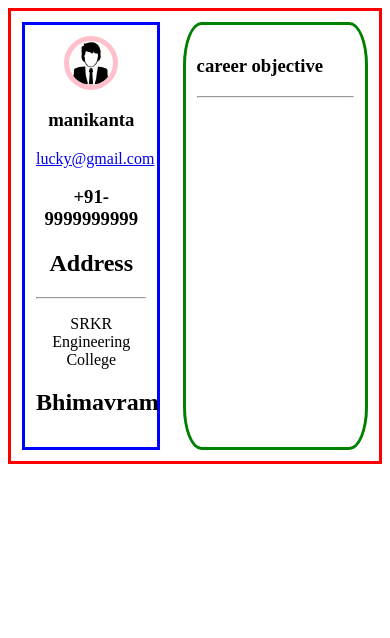
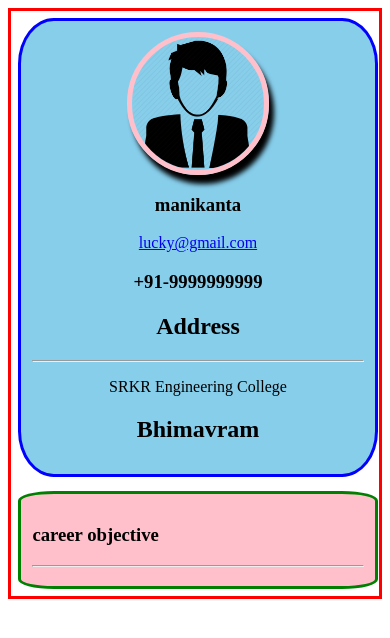
Before and after one commit to manikantalucky/Mani-Apps, a plain HTML site: page index.html in a window 390 px wide. Drawn offline with Linux system fonts and the light colour scheme.

Commit message:
commited

```diff
--- a/index.html
+++ b/index.html
@@ -1,6 +1,7 @@
 <html>
 <head>
   <title>resume</title>
+  <meta name="viewport" content="width=device-width, initial-value=1%">
   <link rel="stylesheet" href="style.css">
 </head>
 <body>
--- a/style.css
+++ b/style.css
@@ -1,30 +1,68 @@
 .parent{
-  display:flex;
+  display: flex;
   flex-direction: row;
-  border:3px solid red;
-
+  border: 3px solid red;
 }
 .childone{
-  text-align:center;
   border: 3px solid blue;
   padding: 3%;
-  margin: 3%;
-  width: 30%
+  margin: 2%;
+  width: 30%;
+  border-radius: 10%;
+  text-align: center;
+  font-size: 100%;
 }
 .childtwo{
-
-  border: 3px solid green;
-    padding: 3%;
-    margin: 3%;
-    width: 70%;
-    border-radius: 10%;
+  border:3px solid green;
+  padding: 3%;
+  margin: 2%;
+  width: 70%;
+  border-radius: 10%;
 }
 img{
   width: 40%;
   border: 5px solid pink;
-  border-radius: 100%;
+  border-radius: 50%;
   display: block;
-margin-left:auto;
-margin-right:  auto;
-box-shadow: 5px,9px,5px,#000;
+  margin-left: auto;
+  margin-right: auto;
+  box-shadow: 5px 9px 5px #000;
 }
+
+@media only screen and (max-width: 1080px) {
+  .parent{
+    display: flex;
+    flex-direction: column;
+    border: 3px solid red;
+  }
+  .childone{
+    border: 3px solid blue;
+    padding: 3%;
+    margin: 2%;
+    width: 90%;
+    border-radius: 10%;
+    text-align: center;
+    font-size: 100%;
+    background-color: skyblue;
+  }
+  .childtwo{
+    border:3px solid green;
+    padding: 3%;
+    margin: 2%;
+    width: 90%;
+    border-radius: 10%;
+    background-color: pink;
+  }
+  img{
+    width: 40%;
+    border: 5px solid pink;
+    border-radius: 50%;
+    display: block;
+    margin-left: auto;
+    margin-right: auto;
+    box-shadow: 5px 9px 5px #000;
+  }
+a{
+  word-wrap: break-word;
+}
+}
```
